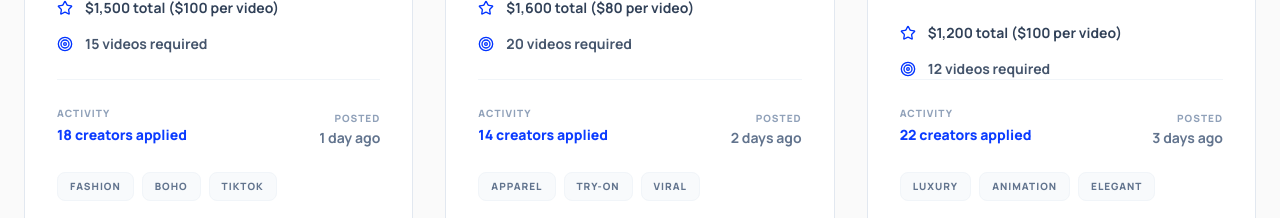
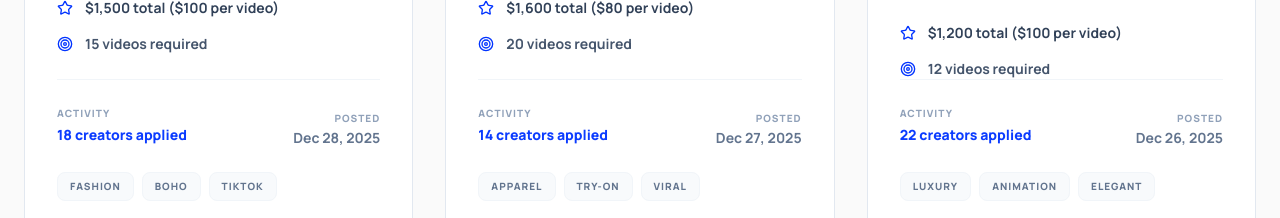
Before and after one commit to Augustas11/krisskross_jobs, a Next.js app: page / in a window 1280 px wide. Shown: the part 1300-1518 px from the top of the page. Built offline with nearby package versions, Linux system fonts and the light colour scheme.

Commit message:
fix: align job listings and update posted dates to absolute values

```diff
--- a/src/app/page.tsx
+++ b/src/app/page.tsx
@@ -16,7 +16,7 @@ const PROJECTS = [
     title: "Zesica: Boho-Chic Summer Dress Transitions",
     budget: "$1,500 total ($100 per video)",
     quantity: "15 videos",
-    posted: "1 day ago",
+    posted: "Dec 28, 2025",
     applicants: "18 creators applied",
     tags: ["Fashion", "Boho", "TikTok"],
     brandName: "ZESICA Official",
@@ -28,7 +28,7 @@ const PROJECTS = [
     title: "Evaless: Amazon-Style Try-On Haul AI Videos",
     budget: "$1,600 total ($80 per video)",
     quantity: "20 videos",
-    posted: "2 days ago",
+    posted: "Dec 27, 2025",
     applicants: "14 creators applied",
     tags: ["Apparel", "Try-on", "Viral"],
     brandName: "Evaless",
@@ -40,7 +40,7 @@ const PROJECTS = [
     title: "Style Sorcery: Quiet Luxury Flat-Lay Animations",
     budget: "$1,200 total ($100 per video)",
     quantity: "12 videos",
-    posted: "3 days ago",
+    posted: "Dec 26, 2025",
     applicants: "22 creators applied",
     tags: ["Luxury", "Animation", "Elegant"],
     brandName: "Style Sorcery",
```
